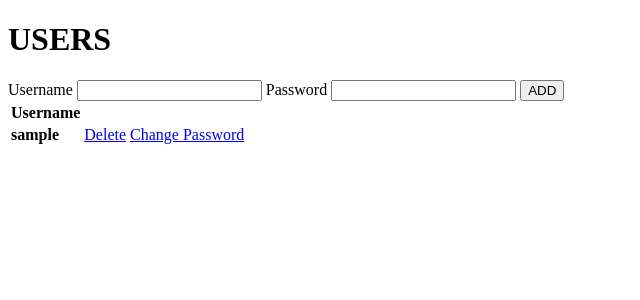
After one commit to theredenemy/ordinance_server, a Flask app: template templates/users.html in a window 1280 px wide. The commit adds this page. Shown: the top 300 px of the page, without its empty margins (0-640 px from the left). Run offline with Flask 3, Linux system fonts and the light colour scheme; the template is opened without the code that fills it: most values are stand-ins (such as "Sample title", 1, 10 or a date in 2020); parts of the project's set-up code (start-up, migrations or seed data) failed here and were passed over.

Commit message:
modified:   app.py 	modified:   templates/admin_panel.html 	new file:   templates/users.html

```diff
--- a/app.py
+++ b/app.py
@@ -48,6 +48,26 @@ def logout():
 @auth_required
 def admin_panel():
     return render_template("admin_panel.html")
+@app.route("/admin/users", methods=['GET', 'POST'])
+@auth_required
+def users():
+    delete_button_trigger = request.args.get("delete")
+    if delete_button_trigger:
+        with sqlite3.connect(auth_db) as conn:
+            conn.execute("DELETE FROM users WHERE username = ?", (delete_button_trigger,))
+        return '<script>window.location.href="/admin/users";</script>'
+    if request.method == "POST":
+        username = request.form.get('username')
+        password = request.form.get('password')
+        if username and password:
+            edit_user(username, password)
+            return '<script>window.location.href="/admin/users";</script>'
+    with sqlite3.connect(auth_db) as conn:
+        conn.row_factory = sqlite3.Row
+        cursor = conn.cursor()
+        cursor.execute("SELECT username FROM users")
+        rows = cursor.fetchall()
+    return render_template("users.html", users=rows)
 @app.route("/ord/info")
 def show_info():
     player = configHelper.read_config(config_file, "ORDINANCE", "player", default_value="SERVICE", is_int=False)
--- a/templates/admin_panel.html
+++ b/templates/admin_panel.html
@@ -4,6 +4,7 @@
         <p>ORD_ADMIN:
             <ul>
                 <li><a href="/ord/chat/admin">CHATBOT</a></li>
+                <li><a href="/admin/users">CHATBOT</a></li>
                 <li><a href="/logout">Logout</a></li>
             </ul>
         </p>
--- /dev/null
+++ b/templates/users.html
@@ -0,0 +1,24 @@
+<!DOCTYPE html>
+<html>
+<body>
+    <div class="header"><h1>USERS</h1></div>
+    <div class="container">
+        <form method="post">
+            Username <input name="username"/>
+            Password <input type="password" name="password"/>
+            <button type="submit" class="btn-add">ADD</button>
+        </form>
+
+        <table>
+            <tr><th>Username</th><th></th></tr>
+            {% for username in users %}
+            <tr>
+                <td><strong>{{ username['username'] }}</strong></td>
+                <td><a href="/admin/users?delete={{ username['username'] }}" class="btn-del" onclick="return confirm('Delete?')">Delete</a></td>
+               <td><a href="/admin/users/password?user={{ username['username'] }}" class="btn-del">Change Password</a></td>
+            </tr>
+            {% endfor %}
+        </table>
+    </div>
+</body>
+</html>
```
